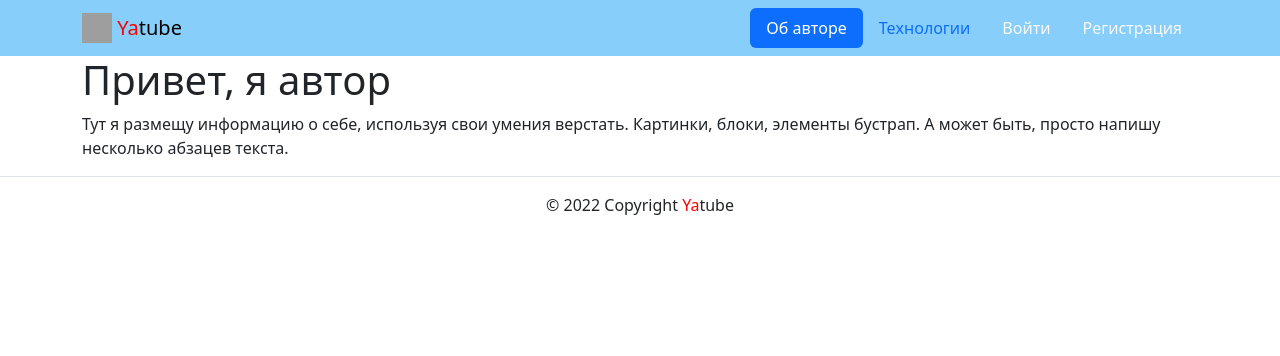
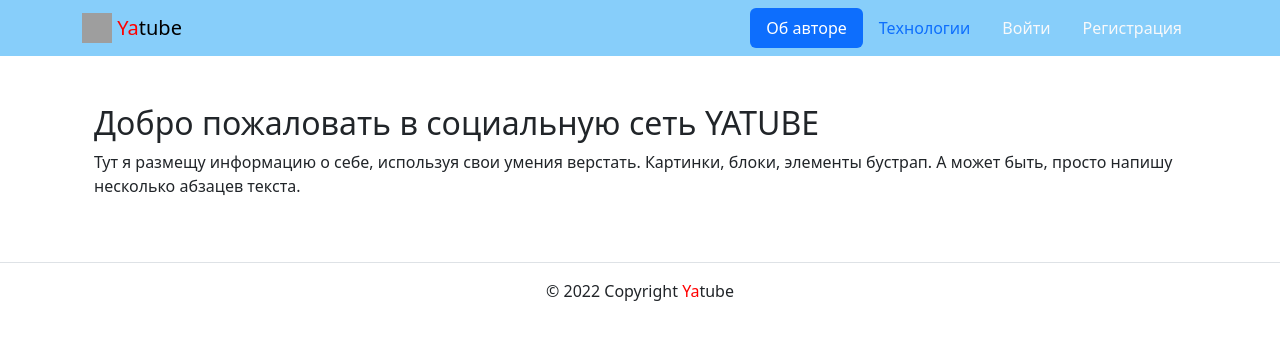
Before and after one commit to Stas767/YaTube, a Django app: page /about/author/ in a window 1280 px wide. Shown: the top 356 px of the page. Run offline with Django 3.2, Linux system fonts and the light colour scheme; some libraries are stand-ins or nearby versions; grey boxes are pictures that could not be loaded.

Commit message:
Изменения в описании автора

```diff
--- a/yatube/templates/about/author.html
+++ b/yatube/templates/about/author.html
@@ -1,9 +1,11 @@
 {% extends "base.html" %}
 {% block title %}Об авторе проекта{% endblock %}
 {% block content %}
-<h1>Привет, я автор</h1>
-<p>
-  Тут я размещу информацию о себе, используя свои умения верстать.
-  Картинки, блоки, элементы бустрап. А может быть, просто напишу несколько абзацев текста.
-</p>
+<div class="container py-5">
+  <h2>Добро пожаловать в социальную сеть YATUBE</h2>
+  <p>
+    Тут я размещу информацию о себе, используя свои умения верстать.
+    Картинки, блоки, элементы бустрап. А может быть, просто напишу несколько абзацев текста.
+  </p>
+</div>
 {% endblock %}
```
